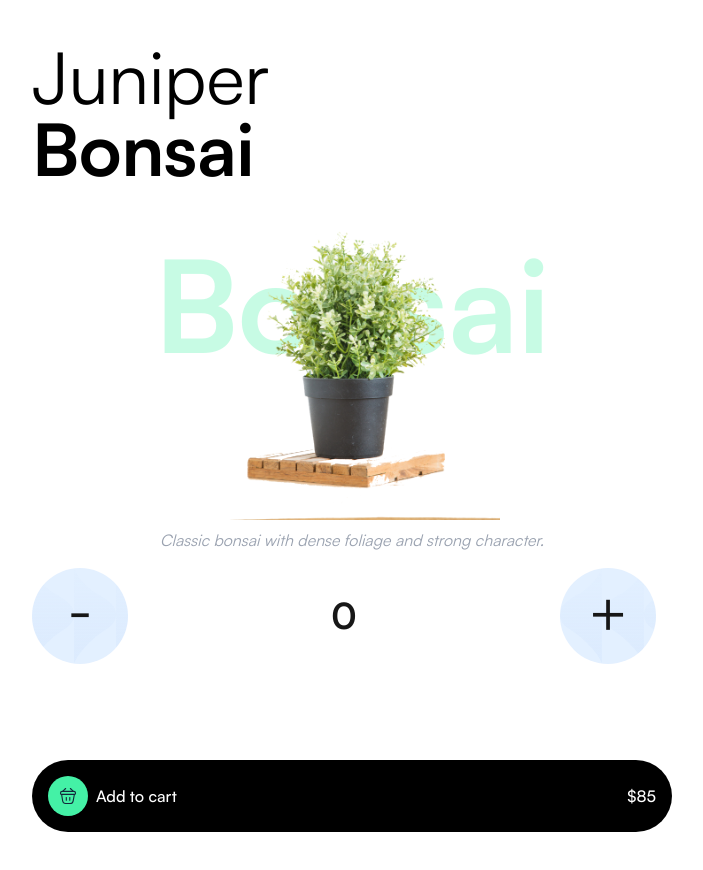
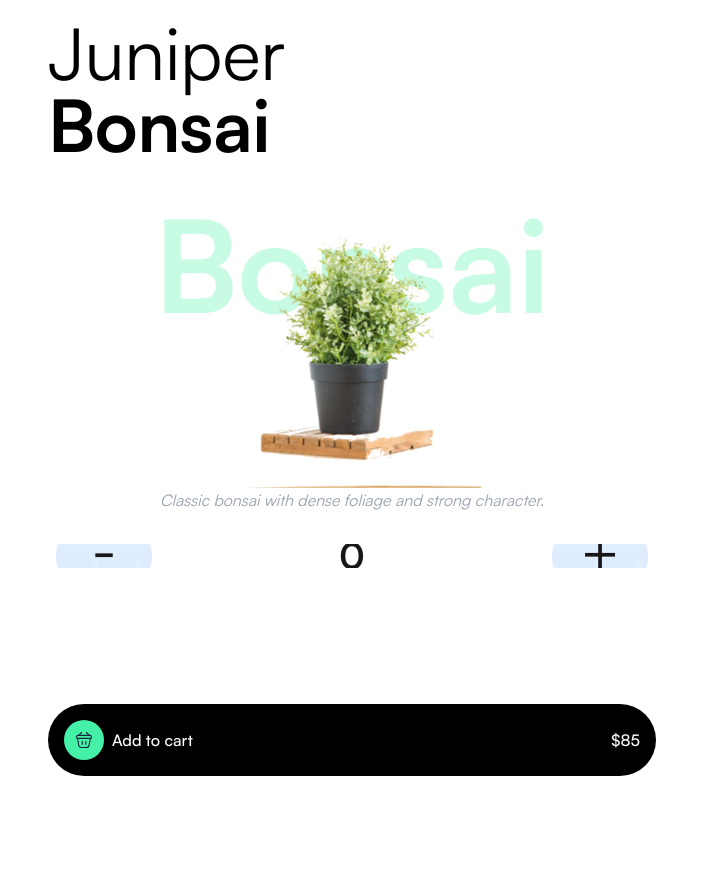
Before and after one commit to Chessboy71/FennecBookingTest, a Next.js app: page /products/bonsai-1 in a window 1280 px wide. Shown: the whole page, without its empty margins (288-991 px from the left). After the commit the page ends 800 px from the top, so only its background shows below. Built offline with nearby package versions, Linux system fonts and the light colour scheme.

Commit message:
fix: overflow problems

```diff
--- a/src/app/(routes)/cart/page.tsx
+++ b/src/app/(routes)/cart/page.tsx
@@ -11,7 +11,7 @@ const CartPage = () => {
 
   return (
     <main className="bg-linear-to-b from-white to-30% to-secondary lg:flex lg:justify-center">
-      <div className="min-h-screen lg:w-xl flex flex-col items-center font-sans px-4">
+      <div className="h-dvh lg:w-xl flex flex-col items-center font-sans px-4">
         <PageHeaderWithNavigation
           title={CartPageTitle}
           cartCount={cartItems.length}
--- a/src/app/(routes)/products/[id]/ProductCounter.tsx
+++ b/src/app/(routes)/products/[id]/ProductCounter.tsx
@@ -38,9 +38,9 @@ const ProductCheckout = ({ product }: { product: Product }) => {
 
   return (
     <>
-      <div className="flex flex-row w-full items-center justify-between gap-4 mt-4 -translate-x-2">
+      <div className="flex flex-row w-full items-center justify-between gap-2 overflow-x-hidden">
         <button
-          className="bg-[url('/leftclicker.svg')] lg:bg-secondary bg-contain rounded-full w-24 lg:h-24 lg:translate-x-6 h-56 flex text-6xl items-center justify-center cursor-pointer active:scale-95 transition-all duration-200"
+          className="bg-[url('/leftclicker.svg')] lg:bg-secondary bg-contain rounded-full w-24 lg:h-24 -translate-x-2 lg:translate-x-6 h-56 flex text-6xl items-center justify-center cursor-pointer active:scale-95 transition-all duration-200"
           onClick={() => setCurrentCount(Math.max(0, currentCount - 1))}
         >
           <p className="-translate-y-2">-</p>
--- a/src/app/(routes)/products/[id]/page.tsx
+++ b/src/app/(routes)/products/[id]/page.tsx
@@ -10,13 +10,13 @@ const ProductPage = async ({ params }: { params: { id: string } }) => {
   const product = plantProducts.find((product: Product) => product.id === id);
 
   return (
-    <div className="flex min-h-screen items-center justify-center font-sans ">
+    <div className="flex items-center justify-center font-sans w-screen overflow-x-hidden">
       {product ? (
-        <main className="py-6 min-h-screen w-screen overflow-hidden bg-white lg:max-w-2xl">
+        <main className="h-dvh w-screen overflow-x-hidden bg-white lg:max-w-2xl lg:flex lg:flex-col lg:items-center lg:justify-center lg:gap-8 lg:px-4">
           <PageHeaderWithNavigation title={product?.name || ""} />
           {/* Product showcase */}
           <div className="flex flex-col items-center justify-center">
-            <span className=" text-primary/30 absolute text-9xl font-bold left-[50vw] top-[30vh] translate-x-[-50%] select-none">
+            <span className="text-primary/30 absolute text-9xl max-w-screen overflow-x-hidden [scrollbar-width:none] font-bold left-[50vw] top-[25vh] translate-x-[-50%] select-none">
               {product?.category}
             </span>
             <Image
@@ -24,20 +24,18 @@ const ProductPage = async ({ params }: { params: { id: string } }) => {
               alt={product?.name}
               width={1200}
               height={1200}
-              className="h-[40vh] object-contain z-20"
+              className="h-[35vh] object-contain z-20"
             />
-            <p className="text-gray-400 mt-2 px-12 text-center italic">
+            <p className="text-gray-400 px-12 text-center italic">
               {product?.description}
             </p>
           </div>
 
           {/* Product pieces counter */}
           <ProductCheckout product={product} />
-
-          {/* Checkout button */}
         </main>
       ) : (
-        <div className="flex flex-col gap-2 items-center justify-center min-h-[50vh]">
+        <div className="flex flex-col gap-2 items-center justify-center min-h-[50vh] lg:h-dvh">
           <h1 className="text-4xl font-bold text-primary">Product Not Found</h1>
           <p className="text-gray-600 mt-2">
             The product you are looking for does not exist.
--- a/src/app/components/products/ProductCard.tsx
+++ b/src/app/components/products/ProductCard.tsx
@@ -26,7 +26,7 @@ const ProductCard = ({
         ${previous ? "-translate-x-8 rotate-6 z-0 blur-[0.5px]" : ""}
         ${next ? "translate-x-8 -rotate-6 z-0 blur-[0.5px]" : ""}`}
     >
-      <div className="mb-2 bg-gray-200 rounded-2xl max-h-[60vw] overflow-hidden">
+      <div className="mb-2 bg-gray-200 rounded-2xl max-h-[50vw] overflow-hidden">
         <Image
           src={product.imageUrl}
           alt={product.name}
--- a/src/app/page.tsx
+++ b/src/app/page.tsx
@@ -25,7 +25,7 @@ export default function Home() {
   if (isLoading) return <RootSkeleton />;
   return (
     <div className="flex items-center justify-center font-sans bg-linear-to-b from-white to-30% to-secondary">
-      <main className="py-6 h-screen w-screen lg:flex lg:flex-row lg:max-w-6xl">
+      <main className="h-dvh w-screen flex flex-col justify-between lg:flex-row lg:max-w-6xl">
         <div className="w-full lg:w-1/2 lg:h-full flex">
           <PageHeaderWithNavigation title="Let’s Make our lives Greener" />
         </div>
```
